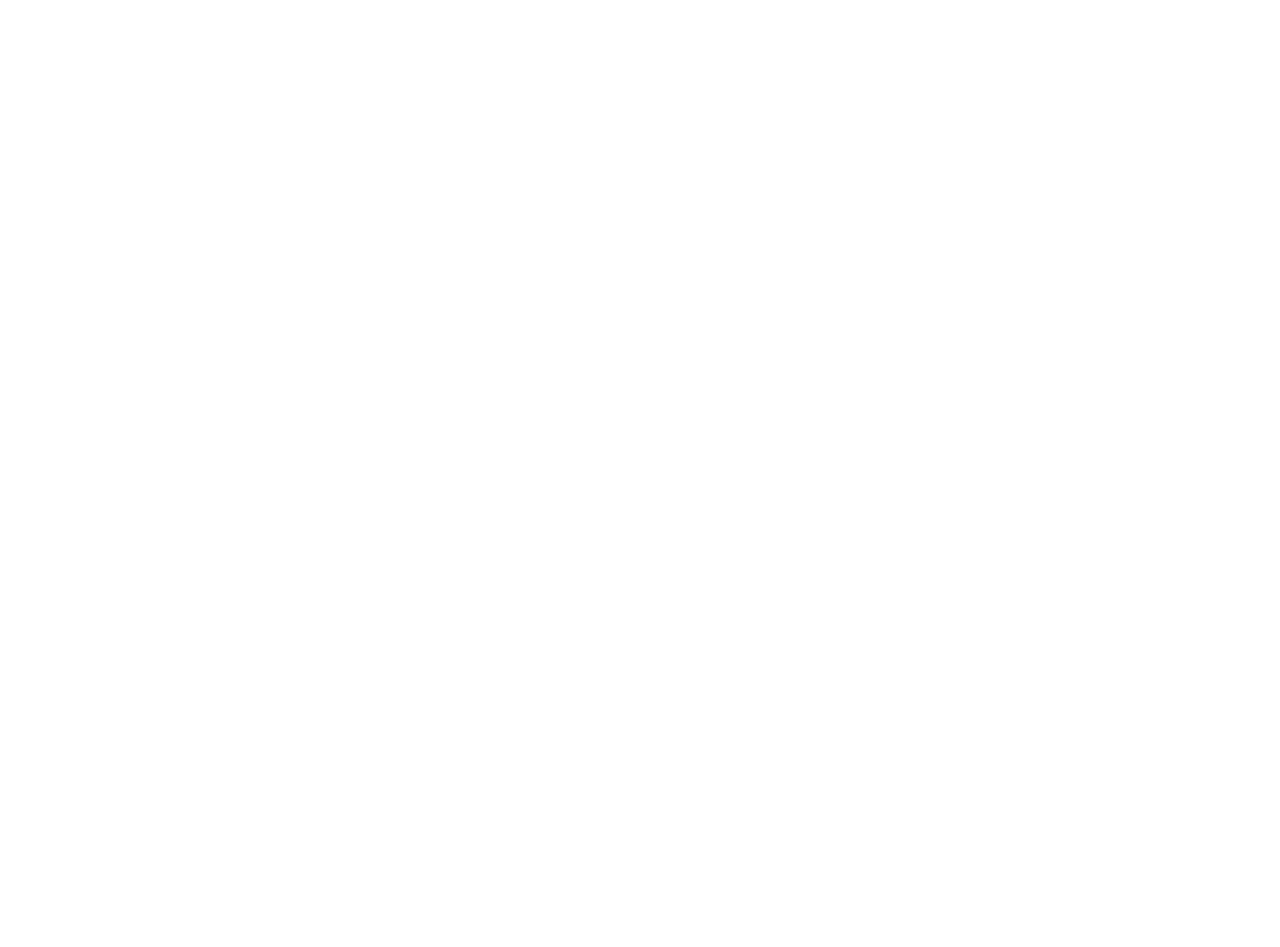
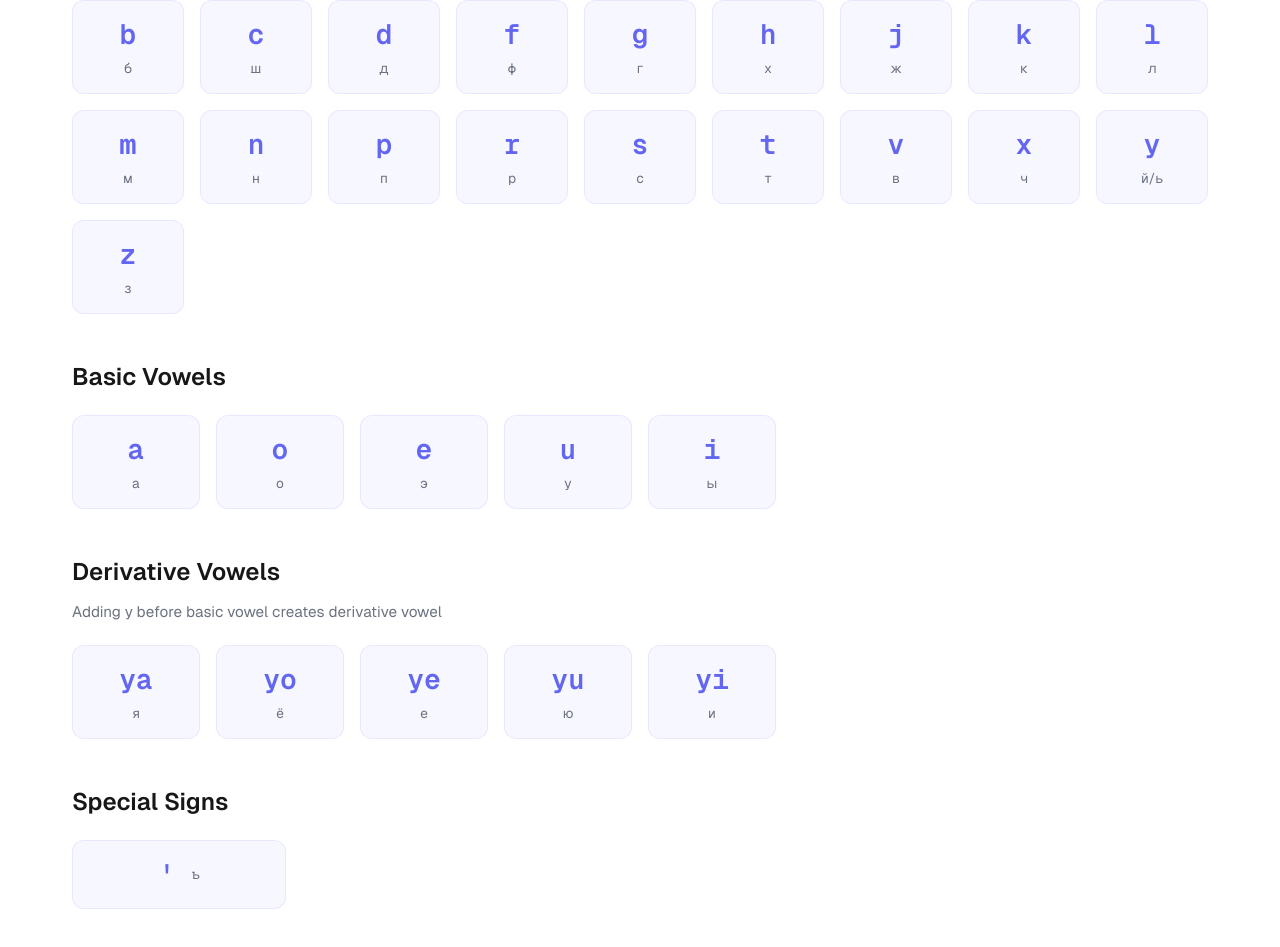
Before and after one commit to lispeak/lispeak, a Next.js app in the folder apps/web-landing/: page / in a window 1280 px wide. Shown: the part 1997-2944 px from the top of the page. Before the commit the page ends 1600 px from the top, so only its background shows below. Built offline with nearby package versions, Linux system fonts and the light colour scheme.

Commit message:
Add letters

```diff
--- a/apps/web-landing/app/globals.css
+++ b/apps/web-landing/app/globals.css
@@ -122,3 +122,97 @@ body {
     box-shadow: 0 12px 40px rgba(129, 140, 248, 0.1);
   }
 }
+
+/* Alphabet Section */
+.alphabet-letters {
+  text-align: center;
+  font-size: clamp(1.5rem, 4vw, 2.5rem);
+  font-family: var(--font-geist-mono), monospace;
+  letter-spacing: 0.3em;
+  color: var(--accent);
+  margin-bottom: 4rem;
+}
+
+.alphabet-grid {
+  display: flex;
+  flex-direction: column;
+  gap: 3rem;
+}
+
+.alphabet-group {
+  display: flex;
+  flex-direction: column;
+  gap: 1.5rem;
+}
+
+.alphabet-group-title {
+  font-size: 1.5rem;
+  font-weight: 600;
+  color: var(--foreground);
+}
+
+.alphabet-note {
+  color: var(--muted);
+  font-size: 0.95rem;
+  margin-top: -0.5rem;
+}
+
+.letter-grid {
+  display: grid;
+  grid-template-columns: repeat(auto-fill, minmax(100px, 1fr));
+  gap: 1rem;
+}
+
+.letter-grid.vowels {
+  grid-template-columns: repeat(auto-fill, minmax(120px, 1fr));
+}
+
+.letter-grid.special {
+  grid-template-columns: repeat(auto-fill, minmax(200px, 1fr));
+}
+
+.letter-card {
+  display: flex;
+  flex-direction: column;
+  align-items: center;
+  padding: 1rem;
+  border-radius: 0.75rem;
+  background: rgba(99, 102, 241, 0.05);
+  border: 1px solid rgba(99, 102, 241, 0.1);
+  transition: transform 0.2s ease;
+}
+
+.letter-card:hover {
+  transform: translateY(-2px);
+}
+
+.letter-symbol {
+  font-size: 1.75rem;
+  font-weight: 700;
+  font-family: var(--font-geist-mono), monospace;
+  color: var(--accent);
+  margin-bottom: 0.5rem;
+}
+
+.letter-sound {
+  font-size: 0.85rem;
+  color: var(--muted);
+  text-align: center;
+}
+
+.special-card {
+  flex-direction: row;
+  gap: 1rem;
+  justify-content: center;
+}
+
+.special-card .letter-symbol {
+  margin-bottom: 0;
+}
+
+@media (prefers-color-scheme: dark) {
+  .letter-card {
+    background: rgba(129, 140, 248, 0.05);
+    border: 1px solid rgba(129, 140, 248, 0.1);
+  }
+}
--- a/apps/web-landing/app/page.tsx
+++ b/apps/web-landing/app/page.tsx
@@ -25,6 +25,46 @@ const features = [
   },
 ];
 
+const consonants = [
+  { symbol: 'b', sound: 'б' },
+  { symbol: 'c', sound: 'ш' },
+  { symbol: 'd', sound: 'д' },
+  { symbol: 'f', sound: 'ф' },
+  { symbol: 'g', sound: 'г' },
+  { symbol: 'h', sound: 'х' },
+  { symbol: 'j', sound: 'ж' },
+  { symbol: 'k', sound: 'к' },
+  { symbol: 'l', sound: 'л' },
+  { symbol: 'm', sound: 'м' },
+  { symbol: 'n', sound: 'н' },
+  { symbol: 'p', sound: 'п' },
+  { symbol: 'r', sound: 'р' },
+  { symbol: 's', sound: 'с' },
+  { symbol: 't', sound: 'т' },
+  { symbol: 'v', sound: 'в' },
+  { symbol: 'x', sound: 'ч' },
+  { symbol: 'y', sound: 'й/ь' },
+  { symbol: 'z', sound: 'з' },
+];
+
+const basicVowels = [
+  { symbol: 'a', sound: 'а' },
+  { symbol: 'o', sound: 'о' },
+  { symbol: 'e', sound: 'э' },
+  { symbol: 'u', sound: 'у' },
+  { symbol: 'i', sound: 'ы' },
+];
+
+const derivativeVowels = [
+  { symbol: 'ya', sound: 'я' },
+  { symbol: 'yo', sound: 'ё' },
+  { symbol: 'ye', sound: 'е' },
+  { symbol: 'yu', sound: 'ю' },
+  { symbol: 'yi', sound: 'и' },
+];
+
+const specialSigns = [{ symbol: "'", description: 'ъ' }];
+
 export default function Home() {
   return (
     <>
@@ -44,6 +84,62 @@ export default function Home() {
           ))}
         </div>
       </section>
+
+      <section className="section alphabet">
+        <h2 className="section-title">Alphabet</h2>
+        <p className="alphabet-letters">abcdefghijklmnoprstuvxyz</p>
+
+        <div className="alphabet-grid">
+          <div className="alphabet-group">
+            <h3 className="alphabet-group-title">Consonants</h3>
+            <div className="letter-grid">
+              {consonants.map((c) => (
+                <div key={c.symbol} className="letter-card">
+                  <span className="letter-symbol">{c.symbol}</span>
+                  <span className="letter-sound">{c.sound}</span>
+                </div>
+              ))}
+            </div>
+          </div>
+
+          <div className="alphabet-group">
+            <h3 className="alphabet-group-title">Basic Vowels</h3>
+            <div className="letter-grid vowels">
+              {basicVowels.map((v) => (
+                <div key={v.symbol} className="letter-card">
+                  <span className="letter-symbol">{v.symbol}</span>
+                  <span className="letter-sound">{v.sound}</span>
+                </div>
+              ))}
+            </div>
+          </div>
+
+          <div className="alphabet-group">
+            <h3 className="alphabet-group-title">Derivative Vowels</h3>
+            <p className="alphabet-note">Adding y before basic vowel creates derivative vowel</p>
+            <div className="letter-grid vowels">
+              {derivativeVowels.map((v) => (
+                <div key={v.symbol} className="letter-card">
+                  <span className="letter-symbol">{v.symbol}</span>
+                  <span className="letter-sound">{v.sound}</span>
+                </div>
+              ))}
+            </div>
+          </div>
+
+          <div className="alphabet-group">
+            <h3 className="alphabet-group-title">Special Signs</h3>
+            <div className="letter-grid special">
+              {specialSigns.map((s) => (
+                <div key={s.symbol} className="letter-card special-card">
+                  <span className="letter-symbol">{s.symbol}</span>
+                  <span className="letter-sound">{s.description}</span>
+                </div>
+              ))}
+            </div>
+          </div>
+        </div>
+      </section>
     </>
   );
 }
```
